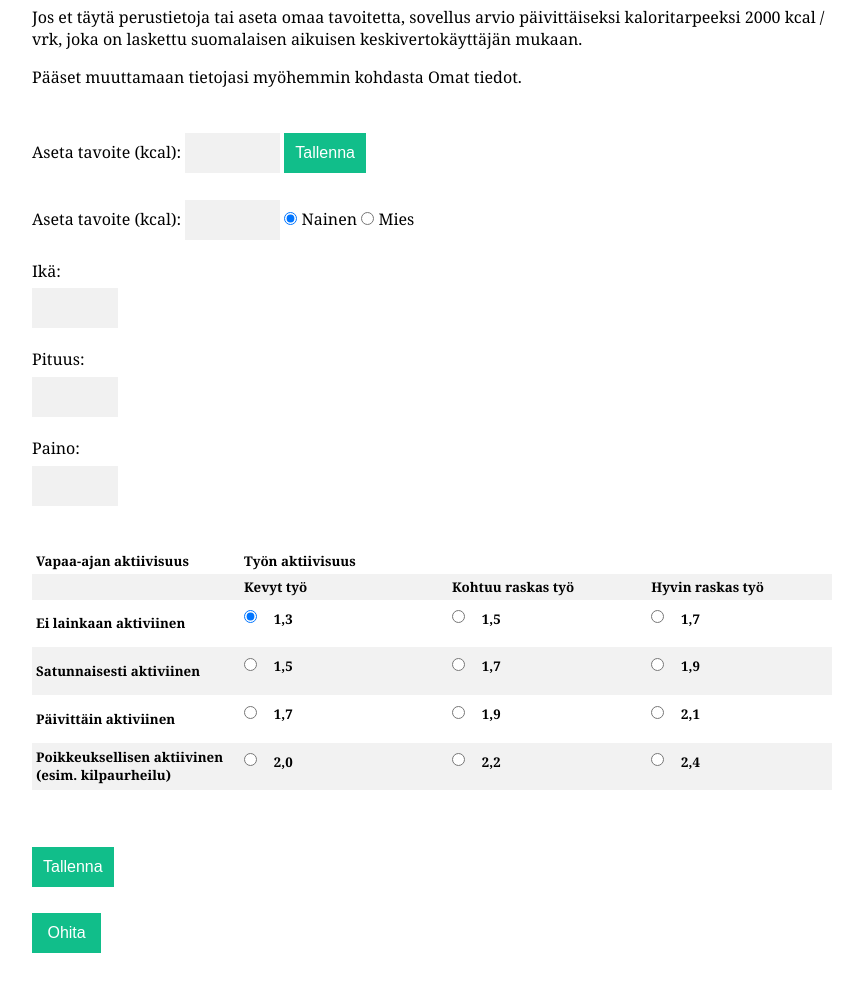
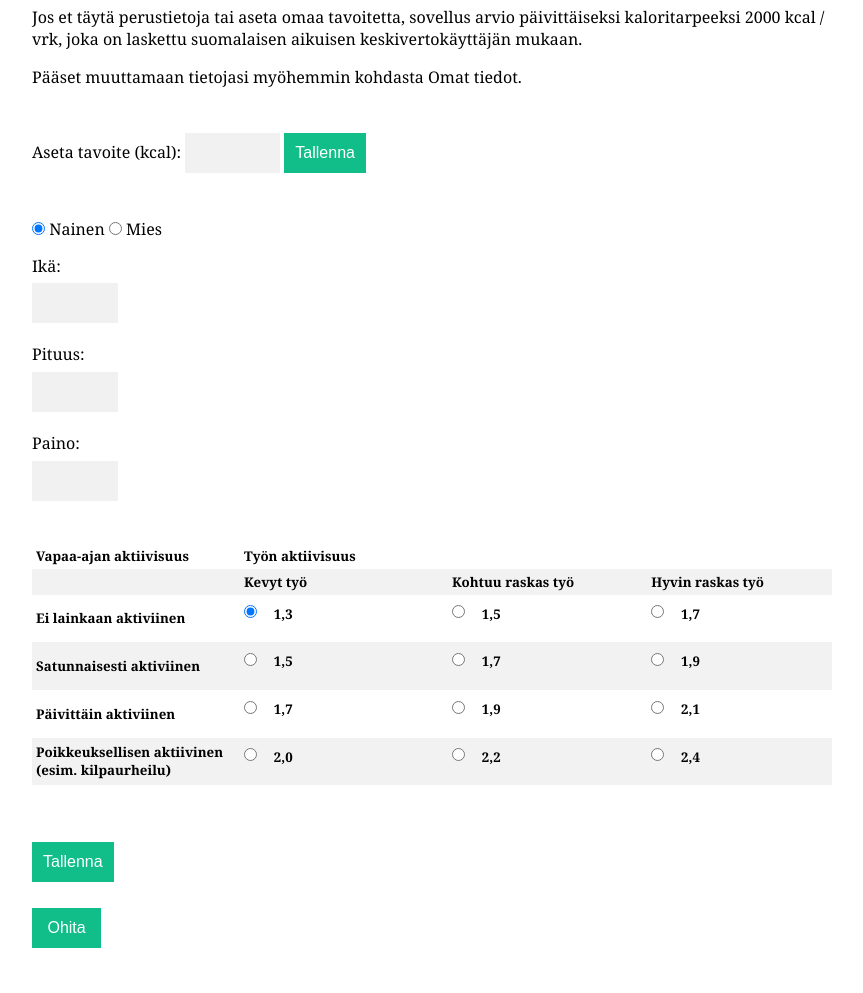
Before and after one commit to mlkulmala/tsoha-FoodDiary, a Flask app: page /create_profile in a window 1280 px wide. Shown: the part 232-1225 px from the top of the page, without its empty margins (208-1071 px from the left). After the commit the page ends 1180 px from the top, so only its background shows below. Run offline with Flask 2, Linux system fonts and the light colour scheme; lists and menus that the app fills with data are empty.

Commit message:
update for checking

```diff
--- a/templates/personal_details.html
+++ b/templates/personal_details.html
@@ -24,10 +24,8 @@
     <input type="submit" value="Tallenna">
     <input type="hidden" name="csrf_token" value="{{session.csrf_token}}">
   </form>
-  <form action="/add_details" method="POST">
-    <label for="goal">Aseta tavoite (kcal):</label>
-    <input type="number" name="goal" min="1300" max="6000">
-
+  <br>
+  <form action="/add_details" methods="POST">
     <input type="radio" name="gender" value="1" checked>
     <label for="1">Nainen</label>
     <input type="radio" name="gender" value="2">
```
